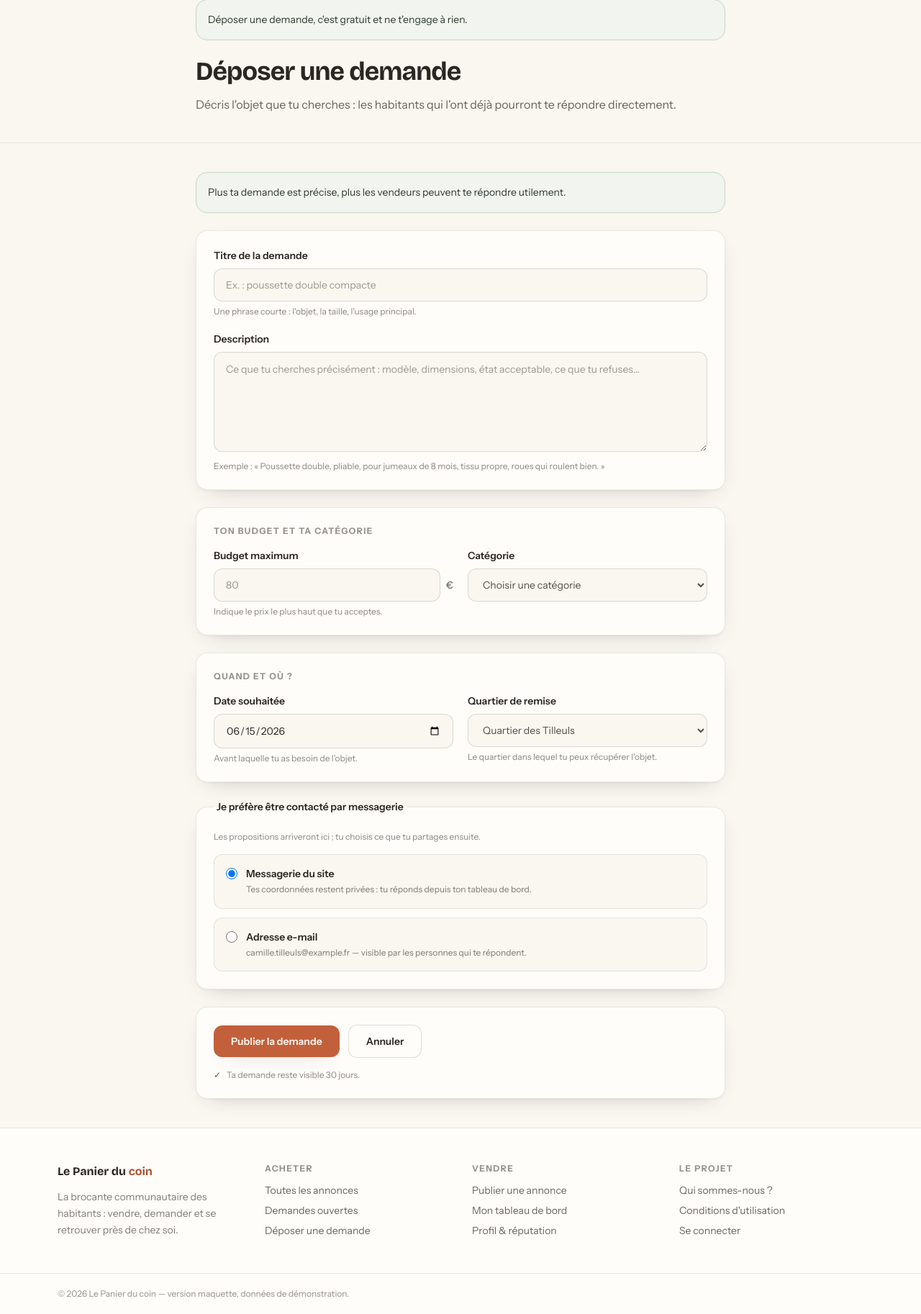
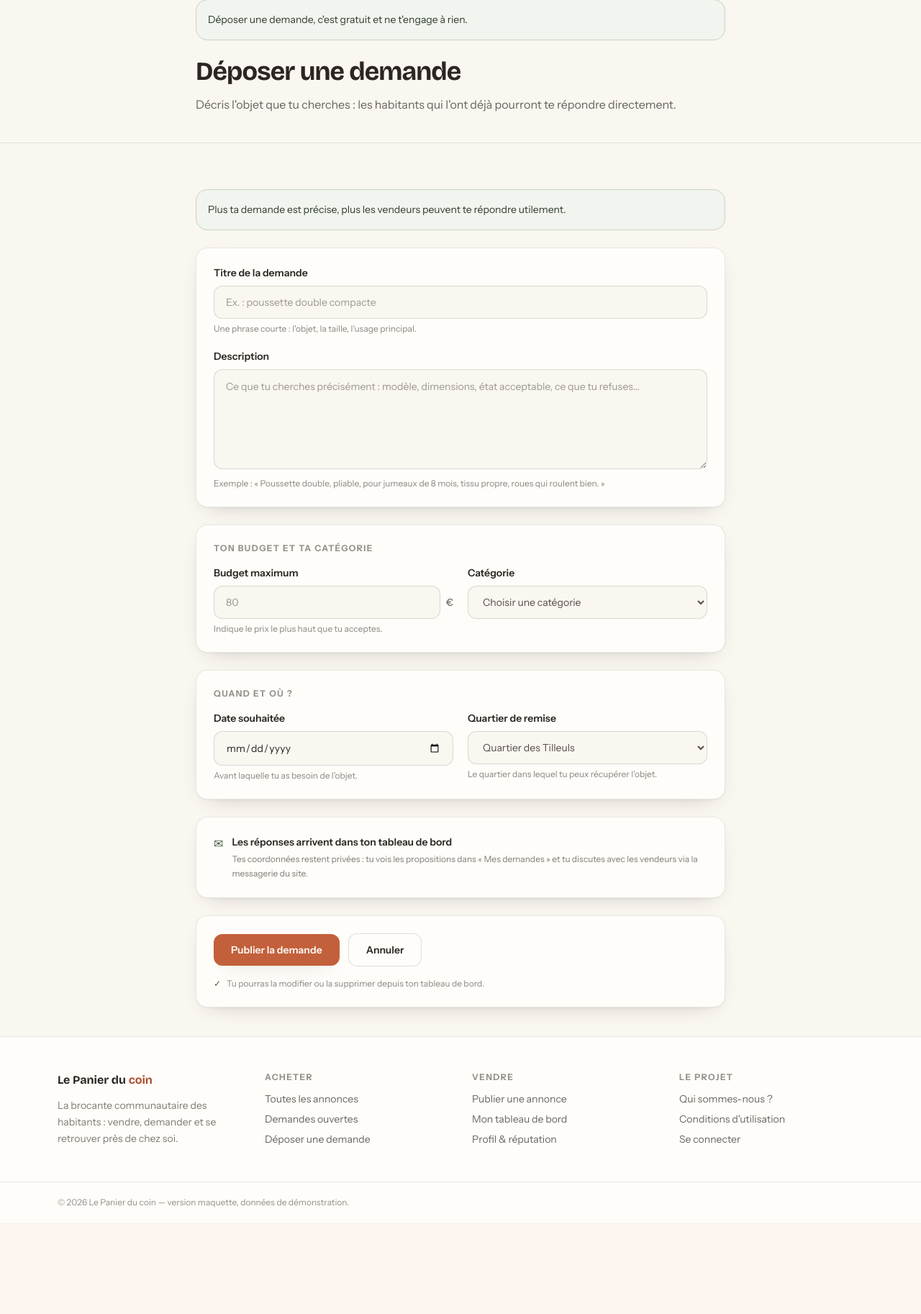
Before and after one commit to HE-Arc/le-panier-du-coin, a Laravel app: page /demandes/creer in a window 1280 px wide. Shown: the part 146-1972 px from the top of the page at 72% size. After the commit the page ends 1824 px from the top, so only its background shows below. Run offline with Laravel 12, Linux system fonts and the light colour scheme; a user stored in the database is signed in; data comes from the database, SQL or seed files in the repository; some libraries are stand-ins or nearby versions.

Commit message:
feat: edit logical element for instert a new request, checking if a user is connected to agree this action. fix some problems

```diff
--- a/app/Http/Controllers/ArticlesController.php
+++ b/app/Http/Controllers/ArticlesController.php
@@ -14,7 +14,7 @@ use Illuminate\Validation\Rule;
 class ArticlesController extends Controller
 {
     // Slug du formulaire => libellé stocké dans articles.location
-    private const QUARTIERS = [
+    public const QUARTIERS = [
         'centre-ville' => 'Centre-ville',
         'tilleuls' => 'Quartier des Tilleuls',
         'faubourg-nord' => 'Faubourg Nord',
--- a/app/Http/Controllers/RequestsController.php
+++ b/app/Http/Controllers/RequestsController.php
@@ -35,6 +35,48 @@ class RequestsController extends Controller
 
     public function create(): View
     {
-        return view('Articles.request_adding');
+        return view('Articles.request_adding', [
+            'categories' => Category::query()->orderBy('title')->get(),
+            'quartiers' => ArticlesController::QUARTIERS,
+            'quartierParDefaut' => array_search(auth()->user()?->neighborhood,
+                ArticlesController::QUARTIERS, true) ?: null,
+        ]);
+    }
+
+    public function store(Request $request): RedirectResponse{
+        $request->user()->requests()->create([
+            ...$this->validateDemande($request),
+            'status' => RequestStatus::Open,
+            'published_at' => now(),
+        ]);
+
+        return redirect()
+            ->route('dashboard.buyer')
+            ->with('success', 'Demande publiée.');
+    }
+
+    // Validation commune au dépôt et à la modification, renvoie les attributs du modèle
+    private function validateDemande(Request $request, bool $withStatus = false): array
+    {
+        $validated = $request->validate([
+            'titre' => ['required', 'string', 'max:255'],
+            'description' => ['required', 'string', 'max:2000'],
+            'budget' => ['required', 'numeric', 'min:0', 'max:999999'],
+            'categorie' => ['required', Rule::exists('categories', 'id')],
+            // À la création, la date ne peut pas être passée (en modification, on garde la date existante possible)
+            'date' => $withStatus ? ['required', 'date'] : ['required', 'date', 'after_or_equal:today'],
+            'quartier' => ['required', Rule::in(array_keys(ArticlesController::QUARTIERS))],
+            'statut' => [Rule::requiredIf($withStatus), Rule::enum(RequestStatus::class)],
+        ]);
+
+        return array_filter([
+            'title' => $validated['titre'],
+            'description' => $validated['description'],
+            'budget' => $validated['budget'],
+            'category_id' => $validated['categorie'],
+            'target_date' => $validated['date'],
+            'location' => ArticlesController::QUARTIERS[$validated['quartier']],
+            'status' => $withStatus ? $validated['statut'] : null,
+        ], fn ($value) => $value !== null);
     }
 }
--- a/app/Models/User.php
+++ b/app/Models/User.php
@@ -48,4 +48,9 @@ class User extends Authenticatable
     {
         return $this->hasMany(Review::class, 'reviewer_id');
     }
+    // Récupération des demandes déposées par cet utilisateur
+    public function requests(): HasMany
+    {
+        return $this->hasMany(Request::class, 'requester_id');
+    }
 }
--- a/resources/views/Articles/request_adding.blade.php
+++ b/resources/views/Articles/request_adding.blade.php
@@ -29,8 +29,8 @@
 
     <!-- ============================ FORMULAIRE ============================ -->
     <section class="mx-auto max-w-3xl px-4 py-10">
-        <!-- TODO: brancher ce formulaire sur une route POST + validation quand la BDD sera prête. -->
-        <form onsubmit="return false" class="space-y-6">
+        <form method="POST" action="{{ route('requests.store') }}" class="space-y-6">
+            @csrf
 
             <!-- Encart d'aide -->
             <div class="flex items-start gap-3 rounded-2xl border border-sage-200 bg-sage-50 p-4">
@@ -43,16 +43,16 @@
             <div class="rounded-2xl border border-ink/10 bg-paper p-5 shadow-soft sm:p-6">
                 <div>
                     <label for="titre" class="block text-sm font-semibold text-ink">Titre de la demande</label>
-                    <input id="titre" name="titre" type="text" required placeholder="Ex. : poussette double compacte"
+                    <input id="titre" name="titre" type="text" required maxlength="255" value="{{ old('titre') }}" placeholder="Ex. : poussette double compacte"
                            class="mt-2 w-full rounded-xl border border-ink/15 bg-cream px-4 py-3 text-sm text-ink placeholder:text-ink/45 focus:border-terracotta-400 focus:ring-terracotta-400">
                     <p class="mt-1.5 text-xs text-ink/55">Une phrase courte&nbsp;: l'objet, la taille, l'usage principal.</p>
                 </div>
 
                 <div class="mt-5">
                     <label for="description" class="block text-sm font-semibold text-ink">Description</label>
-                    <textarea id="description" name="description" rows="5" required
+                    <textarea id="description" name="description" rows="5" required maxlength="2000"
                               placeholder="Ce que tu cherches précisément : modèle, dimensions, état acceptable, ce que tu refuses…"
-                              class="mt-2 w-full rounded-xl border border-ink/15 bg-cream px-4 py-3 text-sm leading-relaxed text-ink placeholder:text-ink/45 focus:border-terracotta-400 focus:ring-terracotta-400"></textarea>
+                              class="mt-2 w-full rounded-xl border border-ink/15 bg-cream px-4 py-3 text-sm leading-relaxed text-ink placeholder:text-ink/45 focus:border-terracotta-400 focus:ring-terracotta-400">{{ old('description') }}</textarea>
                     <p class="mt-1.5 text-xs text-ink/55">Exemple&nbsp;: «&nbsp;Poussette double, pliable, pour jumeaux de 8 mois, tissu propre, roues qui roulent bien.&nbsp;»</p>
                 </div>
             </div>
@@ -65,26 +65,21 @@
                     <div>
                         <label for="budget" class="block text-sm font-semibold text-ink">Budget maximum</label>
                         <div class="mt-2 flex items-center gap-2">
-                            <input id="budget" name="budget" type="number" min="0" step="5" placeholder="80"
+                            <input id="budget" name="budget" type="number" min="0" step="1" required placeholder="80" value="{{ old('budget') }}"
                                    class="w-full rounded-xl border border-ink/15 bg-cream px-4 py-3 text-sm text-ink placeholder:text-ink/45 focus:border-terracotta-400 focus:ring-terracotta-400">
                             <span class="shrink-0 text-sm font-semibold text-ink/60" aria-hidden="true">€</span>
                         </div>
                         <p class="mt-1.5 text-xs text-ink/55">Indique le prix le plus haut que tu acceptes.</p>
                     </div>
 
-                    <!-- TODO: brancher les catégoriés seont ce qu'il y a dans la BDD-->
                     <div>
                         <label for="categorie" class="block text-sm font-semibold text-ink">Catégorie</label>
-                        <select id="categorie" name="categorie"
+                        <select id="categorie" name="categorie" required
                                 class="mt-2 w-full rounded-xl border border-ink/15 bg-cream px-4 py-3 text-sm text-ink/80 focus:border-terracotta-400 focus:ring-terracotta-400">
                             <option value="">Choisir une catégorie</option>
-                            <option value="maison">Maison &amp; meubles</option>
-                            <option value="velos">Vélos &amp; vélocipédie</option>
-                            <option value="enfants">Enfants &amp; puériculture</option>
-                            <option value="loisirs">Loisirs &amp; jeux</option>
-                            <option value="electromenager">Électroménager</option>
-                            <option value="vetements">Vêtements</option>
-                            <option value="livres">Livres &amp; scolaire</option>
+                            @foreach ($categories as $category)
+                                <option value="{{ $category->id }}" @selected(old('categorie') === $category->id)>{{ $category->title }}</option>
+                            @endforeach
                         </select>
                     </div>
                 </div>
@@ -97,20 +92,19 @@
                 <div class="mt-4 grid gap-5 sm:grid-cols-2">
                     <div>
                         <label for="date" class="block text-sm font-semibold text-ink">Date souhaitée</label>
-                        <input id="date" name="date" type="date" value="2026-06-15"
+                        <input id="date" name="date" type="date" required min="{{ now()->toDateString() }}" value="{{ old('date') }}"
                                class="mt-2 w-full rounded-xl border border-ink/15 bg-cream px-4 py-3 text-sm text-ink focus:border-terracotta-400 focus:ring-terracotta-400">
                         <p class="mt-1.5 text-xs text-ink/55">Avant laquelle tu as besoin de l'objet.</p>
                     </div>
 
-                    <!-- TODO: quartier à adapter -->
                     <div>
                         <label for="quartier" class="block text-sm font-semibold text-ink">Quartier de remise</label>
-                        <select id="quartier" name="quartier"
+                        <select id="quartier" name="quartier" required
                                 class="mt-2 w-full rounded-xl border border-ink/15 bg-cream px-4 py-3 text-sm text-ink/80 focus:border-terracotta-400 focus:ring-terracotta-400">
-                            <option value="tilleuls" selected>Quartier des Tilleuls</option>
-                            <option value="centre-ville">Centre-ville</option>
-                            <option value="faubourg-nord">Faubourg Nord</option>
-                            <option value="rue-des-ecoles">Rue des Écoles</option>
+                            <option value="">Choisir un quartier</option>
+                            @foreach ($quartiers as $slug => $label)
+                                <option value="{{ $slug }}" @selected(old('quartier', $quartierParDefaut) === $slug)>{{ $label }}</option>
+                            @endforeach
                         </select>
                         <p class="mt-1.5 text-xs text-ink/55">Le quartier dans lequel tu peux récupérer l'objet.</p>
                     </div>
@@ -118,37 +112,20 @@
             </div>
 
             <!-- Contact -->
-            <fieldset class="rounded-2xl border border-ink/10 bg-paper p-5 shadow-soft sm:p-6">
-                <legend class="px-1 text-sm font-semibold text-ink">Je préfère être contacté par messagerie</legend>
-                <p class="text-xs text-ink/55">Les propositions arriveront ici&nbsp;; tu choisis ce que tu partages ensuite.</p>
-
-                <!-- TODO: messagerie du site à adapter, pte pas une bonne idée-->
-                <div class="mt-4 space-y-3">
-                    <label for="contact-messagerie" class="flex items-start gap-3 rounded-xl border border-ink/10 bg-cream p-4 cursor-pointer">
-                        <input id="contact-messagerie" name="contact" type="radio" value="messagerie" checked
-                               class="mt-0.5 h-4 w-4 border-ink/25 text-terracotta-500 focus:ring-terracotta-400">
-                        <span>
-                            <span class="block text-sm font-semibold text-ink">Messagerie du site</span>
-                            <span class="mt-0.5 block text-xs leading-relaxed text-ink/60">Tes coordonnées restent privées&nbsp;: tu réponds depuis ton tableau de bord.</span>
-                        </span>
-                    </label>
-
-                    <label for="contact-email" class="flex items-start gap-3 rounded-xl border border-ink/10 bg-cream p-4 cursor-pointer">
-                        <input id="contact-email" name="contact" type="radio" value="email"
-                               class="mt-0.5 h-4 w-4 border-ink/25 text-terracotta-500 focus:ring-terracotta-400">
-                        <span>
-                            <span class="block text-sm font-semibold text-ink">Adresse e-mail</span>
-                            <span class="mt-0.5 block text-xs leading-relaxed text-ink/60">camille.tilleuls@example.fr — visible par les personnes qui te répondent.</span>
-                        </span>
-                    </label>
+            <div class="flex items-start gap-3 rounded-2xl border border-ink/10 bg-paper p-5 shadow-soft sm:p-6">
+                <span class="text-sage-600" aria-hidden="true">✉</span>
+                <div>
+                    <p class="text-sm font-semibold text-ink">Les réponses arrivent dans ton tableau de bord</p>
+                    <p class="mt-1 text-xs leading-relaxed text-ink/60">
+                        Tes coordonnées restent privées&nbsp;: tu vois les propositions dans «&nbsp;Mes demandes&nbsp;» et tu discutes avec les vendeurs via la messagerie du site.
+                    </p>
                 </div>
-            </fieldset>
+            </div>
 
             <!-- Actions -->
             <div class="rounded-2xl border border-ink/10 bg-paper p-5 shadow-soft sm:p-6">
                 <div class="flex flex-col gap-3 sm:flex-row sm:items-center">
-                    <!-- TODO: remplacer ce bouton par un vrai submit quand la route POST existera. -->
-                    <button type="button" class="rounded-xl bg-terracotta-500 px-6 py-3 text-center text-sm font-semibold text-paper shadow-soft transition hover:bg-terracotta-600">
+                    <button type="submit" class="rounded-xl bg-terracotta-500 px-6 py-3 text-center text-sm font-semibold text-paper shadow-soft transition hover:bg-terracotta-600">
                         Publier la demande
                     </button>
                     <a href="{{ route('requests.index') }}" class="rounded-xl border border-ink/15 bg-paper px-6 py-3 text-center text-sm font-semibold text-ink transition hover:border-ink/30">
@@ -157,7 +134,7 @@
                 </div>
                 <p class="mt-4 flex items-center gap-2 text-xs text-ink/55">
                     <span class="text-sage-600" aria-hidden="true">✓</span>
-                    Ta demande reste visible 30 jours.
+                    Tu pourras la modifier ou la supprimer depuis ton tableau de bord.
                 </p>
             </div>
 
--- a/routes/web.php
+++ b/routes/web.php
@@ -45,7 +45,11 @@ Route::get('/recherche', [ArticlesController::class, 'search'])->name('search');
 Route::get('/demandes', [RequestsController::class, 'index'])
     ->name('requests.index');
 Route::get('/demandes/creer', [RequestsController::class, 'create'])
+    ->middleware('auth')
     ->name('requests.create');
+Route::post('/demandes', [RequestsController::class, 'store'])
+    ->middleware('auth')
+    ->name('requests.store');
 
 //-------------------------------------------- Routes pour les utilisateurs --------------------------------------------
 Route::get('/connexion', [AuthenticatedSessionController::class, 'create'])
```
